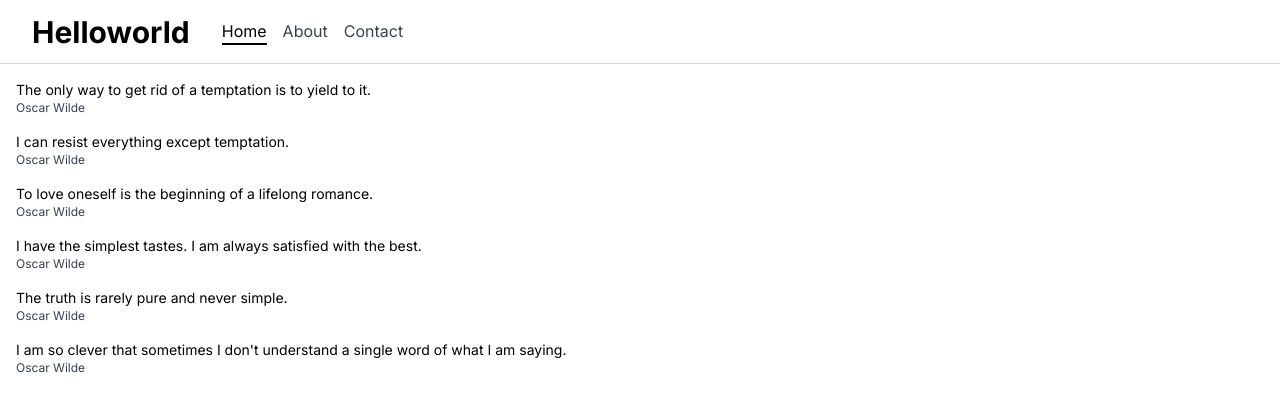
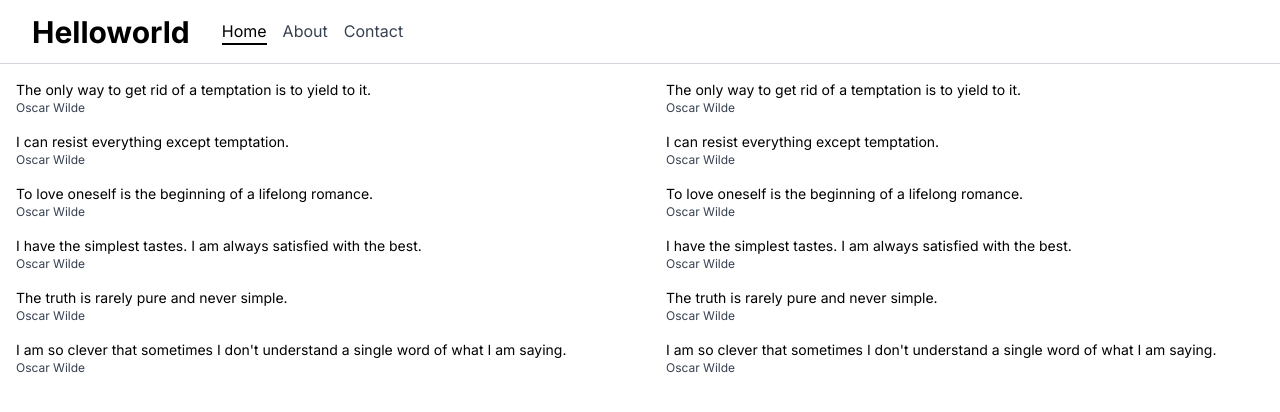
Before and after one commit to srutz/nextjs_react, a Next.js app in the folder 001_helloworld/: page / in a window 1280 px wide. Shown: the top 412 px of the page. Built offline with nearby package versions, Linux system fonts and the light colour scheme.

Commit message:
added splitter

```diff
--- a/001_helloworld/src/app/page.tsx
+++ b/001_helloworld/src/app/page.tsx
@@ -1,10 +1,8 @@
-import { Counter, QuotesList } from "@/components/MainContent";
+import { MainContent } from "@/components/MainContent";
 import { Fragment } from "react";
 
 export default function Home() {
     return (
-        <>
-            <QuotesList></QuotesList>
-        </>
+        <MainContent></MainContent>
     )
 }
--- a/001_helloworld/src/components/MainContent.tsx
+++ b/001_helloworld/src/components/MainContent.tsx
@@ -1,45 +1,9 @@
 "use client"
 
-import { Dispatch, MouseEvent, ReactNode, SetStateAction, useEffect, useState } from "react"
+import { useEffect, useState } from "react"
 import { AnimatedDiv, Point } from "./AnimatedDiv"
+import { Splitter } from "./Splitter"
 
-
-type WindowSize = {
-    width: number
-    height: number
-}
-
-export function useRepainter(intervalMs: number) {
-    const [ dummy, setDummy ] = useState(0)
-    useEffect(() => {
-        const id = setInterval(() => {
-            setDummy(dummy + 1)
-        }, intervalMs)
-        return () => {
-            clearInterval(id)
-        }
-    }, [ dummy ])
-}
-
-export function useWindowSize() {
-    const [ windowSize, setWindowSize] = useState<WindowSize>(
-        { width: window.innerWidth, height: window.innerHeight })
-
-    useEffect(() => {
-        const listener = () => {
-            setWindowSize({
-                width: window.innerWidth,
-                height: window.innerHeight })
-        }
-        window.addEventListener("resize", listener)
-        // setup
-        return () => {
-            // cleanup
-            window.removeEventListener("resize", listener)
-        }
-    }, [])
-    return windowSize
-}
 
 
 type Quote = {
@@ -87,12 +51,12 @@ export function QuotesList() {
     </div>)
 }
 
+export function MainContent() {
+    return (
+        <Splitter>
+            <QuotesList></QuotesList>
+            <QuotesList></QuotesList>
+        </Splitter>
+    )
 
-
-export function Counter(props: { name: string }) {
-    console.log("Counter " + props.name + " rendered ")
-    const ws = useWindowSize()
-    return <div>{ws.width} x {ws.height}
-        {ws.height > 300 ? <div>HOCH</div> : <div>NIEDRIG</div>}
-    </div>
 }
--- /dev/null
+++ b/001_helloworld/src/components/Splitter.module.css
@@ -0,0 +1,58 @@
+.splitter {
+    display: flex;
+    flex-direction: row;
+    flex-grow: 1;
+    height: 1px;
+    position: relative;
+    --draghandlewidth: 10px;
+}
+
+.dragpane {
+    position: absolute;
+    left: 0px;
+    right: 0px;
+    top: 0px;
+    bottom: 0px;
+    z-index: 100000;
+    cursor: col-resize;
+}
+
+.handle {
+    width: var(--draghandlewidth);
+    background-color: var(--mantine-color-body);
+    cursor: col-resize;
+    padding-top: 4px;
+}
+
+.overlayhandle {
+    position: absolute;
+    width: var(--draghandlewidth);
+    background-color: rgb(0, 0, 0, 0.25);
+    top: 0;
+    bottom: 0;
+    left: 0;
+    cursor: col-resize;
+    z-index: 100000;
+}
+
+.firstpanel {
+    display: flex;
+    width: calc(max(100px, 50vw));
+    flex-direction: column;
+    /*background-color: green;*/
+}
+
+.secondpanel {
+    display: flex;
+    width: 1px;
+    flex-direction: column;
+    flex-grow: 1;
+    /*background-color: red;*/
+}
+
+.icon {
+    font-size: 10px;
+    text-align: center;
+    color: #777;
+    line-height: 0.7rem;;
+}
--- /dev/null
+++ b/001_helloworld/src/components/Splitter.tsx
@@ -0,0 +1,76 @@
+import { useState, MouseEvent, useRef, ReactNode } from 'react'
+import classes from './Splitter.module.css'
+
+
+
+
+export function Splitter(props: { children: ReactNode, showIcons?: boolean }) {
+    const { children, showIcons} = props
+    const [ showOverlayHandle, setShowOverlayHandle] = useState(false)
+    const [ showDragPane, setShowDragPane] = useState(false)
+
+    const [ downX, setDownX] = useState(-1)
+    const [ relX, setRelX] = useState(-1)
+
+    const firstPanel = useRef(null)
+    const secondPanel = useRef(null)
+    const overlayHandle = useRef(null)
+
+    const positionOverlayHandle = (offsetX: number) => {
+        const h = overlayHandle.current as unknown as HTMLDivElement
+        if (h) {
+            h.style.left = offsetX + 'px'
+        }
+    }
+
+    const onMouseDown = (e: MouseEvent<HTMLDivElement>) => {
+        const x = e.clientX
+        const rect = e.currentTarget.getBoundingClientRect()
+        const x0 = e.clientX - rect.left; //x position within the element.
+        setRelX(x0)
+        setDownX(x - x0)
+        setShowDragPane(true)
+    }
+
+    const onMouseUp = (e: MouseEvent<HTMLDivElement>) => {
+        setShowDragPane(false)
+        setShowOverlayHandle(false)
+        if (downX != -1) {
+            const p = firstPanel.current as unknown as HTMLDivElement
+            p.style.width = (e.nativeEvent.offsetX - relX) + 'px'
+            setDownX(-1)
+        }
+    }
+
+    const onMouseMove = (e: MouseEvent<HTMLDivElement>) => {
+        setShowOverlayHandle(true)
+        positionOverlayHandle(e.nativeEvent.offsetX)
+    }
+
+    // eslint-disable-next-line @typescript-eslint/no-explicit-any
+    const firstChild = (children as any)["0"]
+    // eslint-disable-next-line @typescript-eslint/no-explicit-any
+    const secondChild = (children as any)["1"]
+
+    return (
+        <div className={classes.splitter}>
+            <div className={classes.firstpanel} ref={firstPanel}>
+                {firstChild}
+            </div>
+            <div className={[classes.handle, 'column-container centered-axis'].join(" ")} onMouseDown={onMouseDown}>
+                {showIcons && <>
+                    <div className={classes.icon}>◀</div>
+                    <div className={classes.icon}>▶</div>
+                </>
+                }
+            </div>
+            <div className={classes.secondpanel} ref={secondPanel}>
+                {secondChild}
+            </div>
+            {showOverlayHandle ? (
+                <div className={classes.overlayhandle} ref={overlayHandle}></div>) : undefined }
+            {showDragPane ? (
+                <div className={classes.dragpane} onMouseMove={onMouseMove} onMouseUp={onMouseUp}></div>) : undefined }
+        </div>
+    )
+}
```
Also changed, not shown: 001_helloworld/src/hooks/Repainter.tsx (added, +19 -0 lines), 001_helloworld/src/hooks/WindowSize.tsx (added, +31 -0 lines), 1 other file (tests, documents, lock files or other folders).
